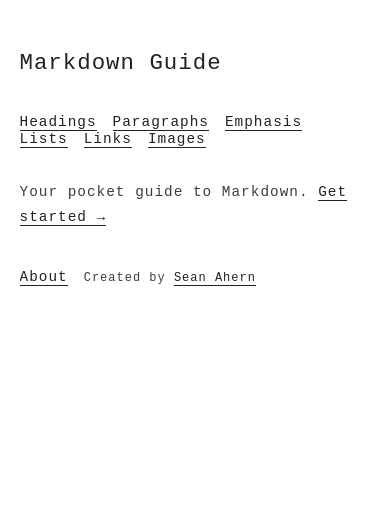
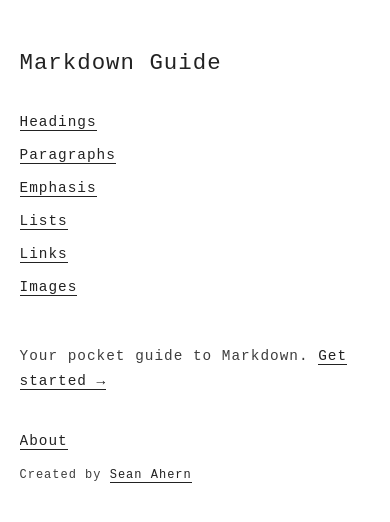
Before and after one commit to seanahern/markdownguide, a Jekyll site: the page built from index.md, in a window 390 px wide. Shown: the top 522 px of the page. Built offline with Jekyll 4.4.1, drawn with Linux system fonts in a browser that asks for light colours.

Commit message:
Meta and mobile

```diff
--- a/_layouts/main.html
+++ b/_layouts/main.html
@@ -2,6 +2,11 @@
 <html lang="en">
 <head>
 	<link rel="stylesheet" href="/css/screen.css"></link>
+	<meta charset="UTF-8">
+	<meta name="description" content="Your pocket guide to Markdown.">
+	<meta name="keywords" content="markdown,syntax,guide">
+	<meta name="author" content="Sean Ahern">
+	<meta name="viewport" content="width=device-width, initial-scale=1.0">
 	<title>{% if page.title %}{{ page.title }} | {% endif %}Markdown Guide</title>
 </head>
 <body>
--- a/css/screen.scss
+++ b/css/screen.scss
@@ -128,4 +128,9 @@ li {
   section figure img {
     max-width: 100%;
   }
+  ul li {
+    display: block;
+    float: none;
+    margin-bottom: 1rem;
+  }
 }
```
Also changed, not shown: 2 other files.
